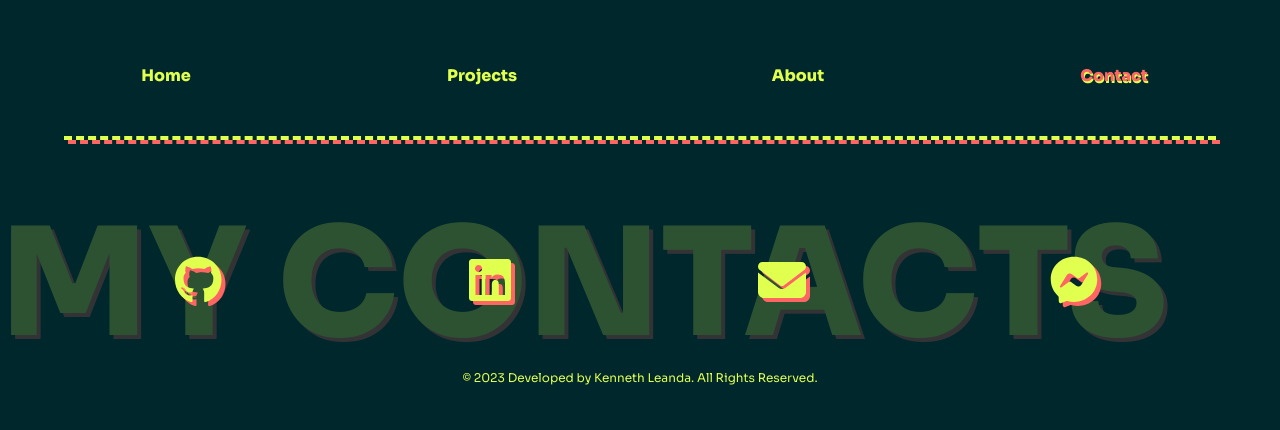
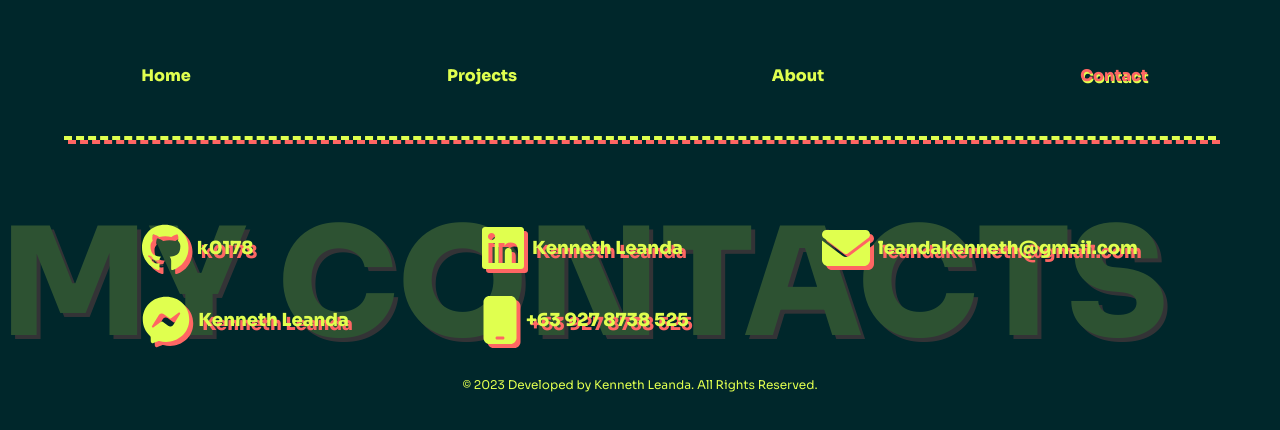
Before and after one commit to k0178/portfolio, a Vue app: page /contact in a window 1280 px wide. Shown: the top 430 px of the page. Built offline with nearby package versions, Linux system fonts and the light colour scheme.

Commit message:
contacts

```diff
--- a/src/Contact.vue
+++ b/src/Contact.vue
@@ -5,21 +5,45 @@
     </h1>
   </div>
 
-  <div class="p-16  text-center justify-center mt-4">
-
-    <div class="grid grid-cols-4 mt-5 gap-4">
+  <div class="p-8  flex justify-center mt-4">
+    <div class="grid md:grid-cols-3 mt-5 gap-y-8 md:gap-6 min-[320px]:grid-cols-2 sm:gap-2 ">
       <div class="hover:animate-bounce">
-        <a href="https://github.com/k0178" class="text-chart font-bold hover:text-chart drop-shadow-bittersweet"><font-awesome-icon class="me-2 text-5xl" :icon="['fab', 'github']" /></a>
-      </div>
-      <div class="hover:animate-bounce">
-        <a href="https://www.linkedin.com/in/leandakenneth/" class="text-chart font-bold hover:text-chart drop-shadow-bittersweet"><font-awesome-icon class="me-2 text-5xl" :icon="['fab', 'linkedin']" /></a>
-      </div>
-      <div class="hover:animate-bounce">
-        <a href="https://leandakenneth@gmail.com" class="text-chart font-bold hover:text-chart drop-shadow-bittersweet"><font-awesome-icon class="me-2 text-5xl" :icon="['fas', 'envelope']" />
+        <a href="https://github.com/k0178" class="text-chart flex  me-2 items-center font-bold hover:text-chart drop-shadow-bittersweet">
+          <font-awesome-icon class="me-2 text-5xl" :icon="['fab', 'github']" />
+          <span class="min-[320px]:text-[12px] md:text-lg ">
+             k0178
+          </span>
         </a>
       </div>
       <div class="hover:animate-bounce">
-        <a href="https://messenger.com/t/100000781930453" class="text-chart font-bold hover:text-chart drop-shadow-bittersweet"><font-awesome-icon class="me-2 text-5xl" :icon="['fab', 'facebook-messenger']" />
+        <a href="https://www.linkedin.com/in/leandakenneth/" class="flex items-center me-2 text-chart font-bold hover:text-chart drop-shadow-bittersweet">
+          <font-awesome-icon class="me-2 text-5xl" :icon="['fab', 'linkedin']" />
+          <span class="min-[320px]:text-[12px] md:text-lg ">
+             Kenneth Leanda
+          </span>
+        </a>
+      </div>
+      <div class="hover:animate-bounce">
+        <a class="text-chart flex items-center font-bold min-[320px]:text-[12px] hover:text-chart drop-shadow-bittersweet"><font-awesome-icon class="me-2 text-5xl" :icon="['fas', 'envelope']" />
+          <span class="md:text-lg md:break-words sm:break-all  min-[320px]:break-all">
+            leandakenneth@gmail.com
+          </span>
+        </a>
+      </div>
+      <div class="hover:animate-bounce">
+        <a class="text-chart font-bold min-[320px]:text-[12px] hover:text-chart flex items-center drop-shadow-bittersweet">
+          <font-awesome-icon class="me-2 text-5xl" :icon="['fab', 'facebook-messenger']" />
+          <span class="min-[320px]:text-[12px] md:text-lg ">
+             Kenneth Leanda
+          </span>
+        </a>
+      </div>
+      <div class="hover:animate-bounce">
+        <a class="text-chart  font-bold hover:text-chart flex items-center drop-shadow-bittersweet">
+          <font-awesome-icon class="me-2 text-5xl" :icon="['fas', 'mobile']" />
+          <span class="min-[320px]:text-[12px] md:text-lg ">
+             +63 927 8738 525
+          </span>
         </a>
       </div>
     </div>
```
